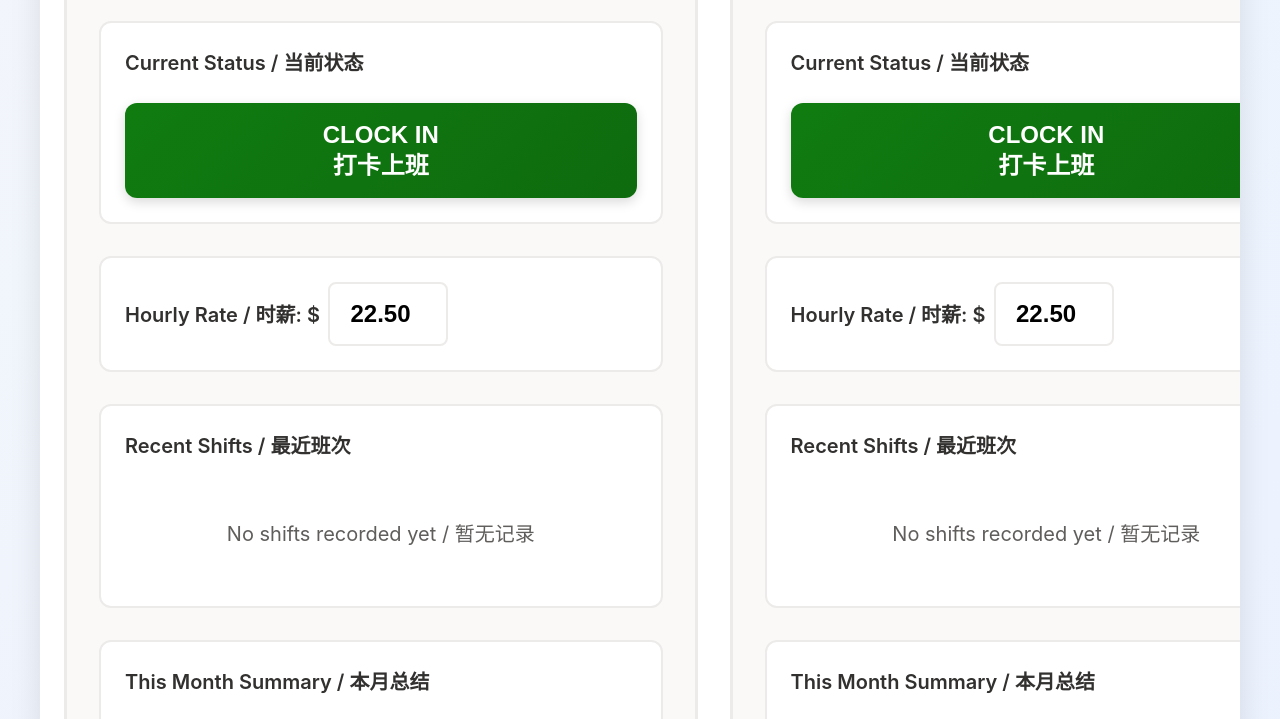
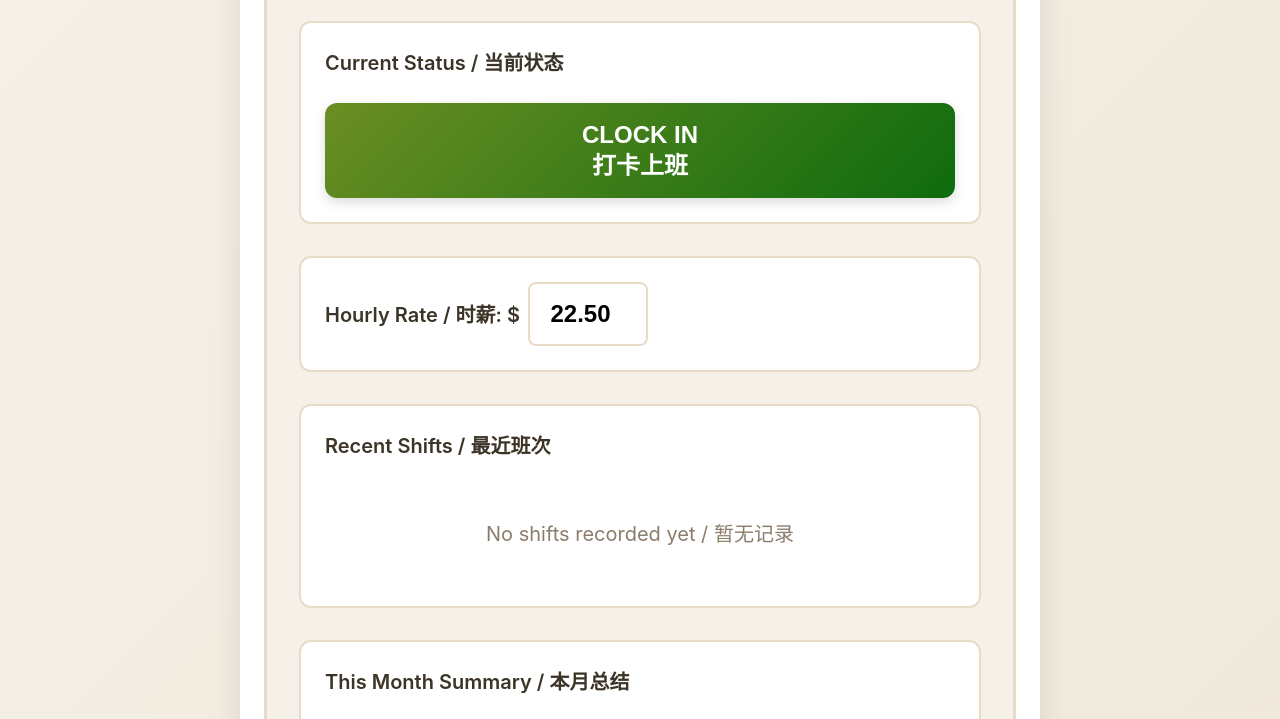
Before and after one commit to parryying/Azure-Parry-Caregiver, a plain HTML site: page index.html in a window 1280 px wide. Shown: the part 332-1051 px from the top of the page. Drawn offline with Linux system fonts and the light colour scheme.

Commit message:
UI improvements: add seconds to timer, vertical layout for mobile, oatmeal color scheme

```diff
--- a/script.js
+++ b/script.js
@@ -183,7 +183,8 @@ const CaregiverApp = {
     const diffMs = now - start;
     const hours = Math.floor(diffMs / 3600000);
     const minutes = Math.floor((diffMs % 3600000) / 60000);
-    return { hours, minutes, text: `${hours}h ${minutes}m` };
+    const seconds = Math.floor((diffMs % 60000) / 1000);
+    return { hours, minutes, seconds, text: `${hours}h ${minutes}m ${seconds}s` };
   },
 
   /**
--- a/styles.css
+++ b/styles.css
@@ -1,14 +1,14 @@
 /* Design Tokens - Per DESIGN.md Section 5.1 */
 :root {
-  /* Colors */
-  --primary-color: #0078d4;
-  --success-color: #107c10;
-  --danger-color: #d13438;
-  --warning-color: #ffb900;
-  --text-dark: #323130;
-  --text-light: #605e5c;
-  --bg-light: #faf9f8;
-  --border-color: #edebe9;
+  /* Colors - Oatmeal/Cream Theme */
+  --primary-color: #8b7355;
+  --success-color: #6b8e23;
+  --danger-color: #c65d3b;
+  --warning-color: #d4a574;
+  --text-dark: #3d3428;
+  --text-light: #8b7d6b;
+  --bg-light: #f5f1e8;
+  --border-color: #e8dcc8;
 
   /* Typography - Senior-friendly large sizes */
   --font-size-xl: 2rem;      /* Headings */
@@ -38,7 +38,7 @@
 body {
   font-family: -apple-system, BlinkMacSystemFont, 'Segoe UI', Roboto, 'Helvetica Neue', Arial, sans-serif;
   line-height: 1.6;
-  background: linear-gradient(135deg, #f3f6fb 0%, #eaf2ff 100%);
+  background: linear-gradient(135deg, #f5f1e8 0%, #ede4d3 100%);
   min-height: 100vh;
   padding: var(--space-sm);
   color: var(--text-dark);
@@ -57,7 +57,7 @@ body {
 
 /* Header */
 .app-header {
-  background: linear-gradient(135deg, var(--primary-color) 0%, #005a9e 100%);
+  background: linear-gradient(135deg, var(--primary-color) 0%, #6b5d4f 100%);
   color: white;
   padding: var(--space-lg) var(--space-md);
   text-align: center;
@@ -138,7 +138,7 @@ body {
 
 /* Current Status */
 .current-status {
-  background: linear-gradient(135deg, #f0f9ff 0%, #e0f2fe 100%);
+  background: linear-gradient(135deg, #faf8f3 0%, #f0ebe0 100%);
 }
 
 .status-display {
@@ -249,7 +249,7 @@ body {
 
 /* Recent Shifts */
 .recent-shifts {
-  background: #fffbf0;
+  background: #fdf9f0;
 }
 
 .shifts-list {
@@ -355,7 +355,7 @@ body {
 
 /* Monthly Summary */
 .monthly-summary {
-  background: linear-gradient(135deg, #f0fdf4 0%, #dcfce7 100%);
+  background: linear-gradient(135deg, #f7f5ed 0%, #ede9dd 100%);
 }
 
 .summary-grid {
@@ -468,14 +468,9 @@ body {
 
 /* Desktop Styles */
 @media (min-width: 1024px) {
-  .main-content {
-    display: grid;
-    grid-template-columns: repeat(2, 1fr);
-    gap: var(--space-lg);
-  }
-
-  .caregiver-card {
-    margin-bottom: 0;
+  /* Keep vertical layout for better phone viewing */
+  .app-container {
+    max-width: 800px;
   }
 }
 
```
